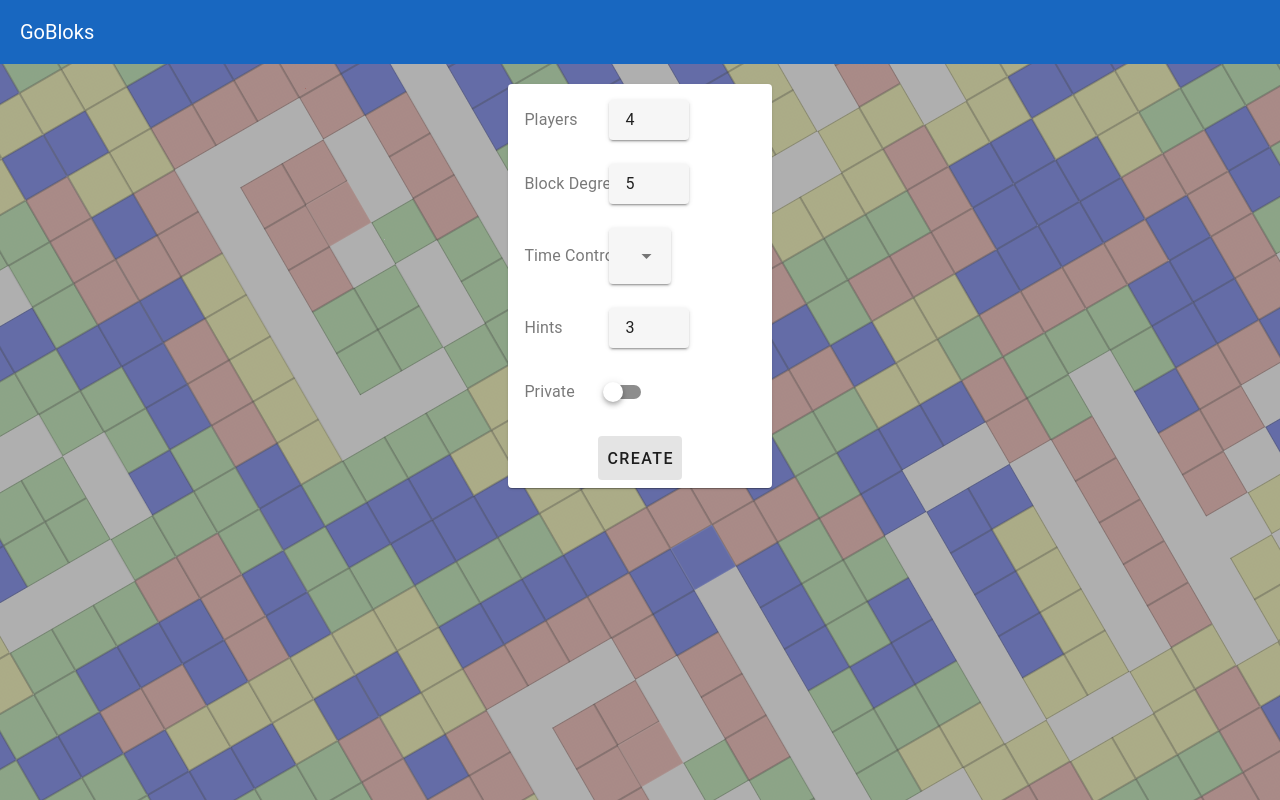
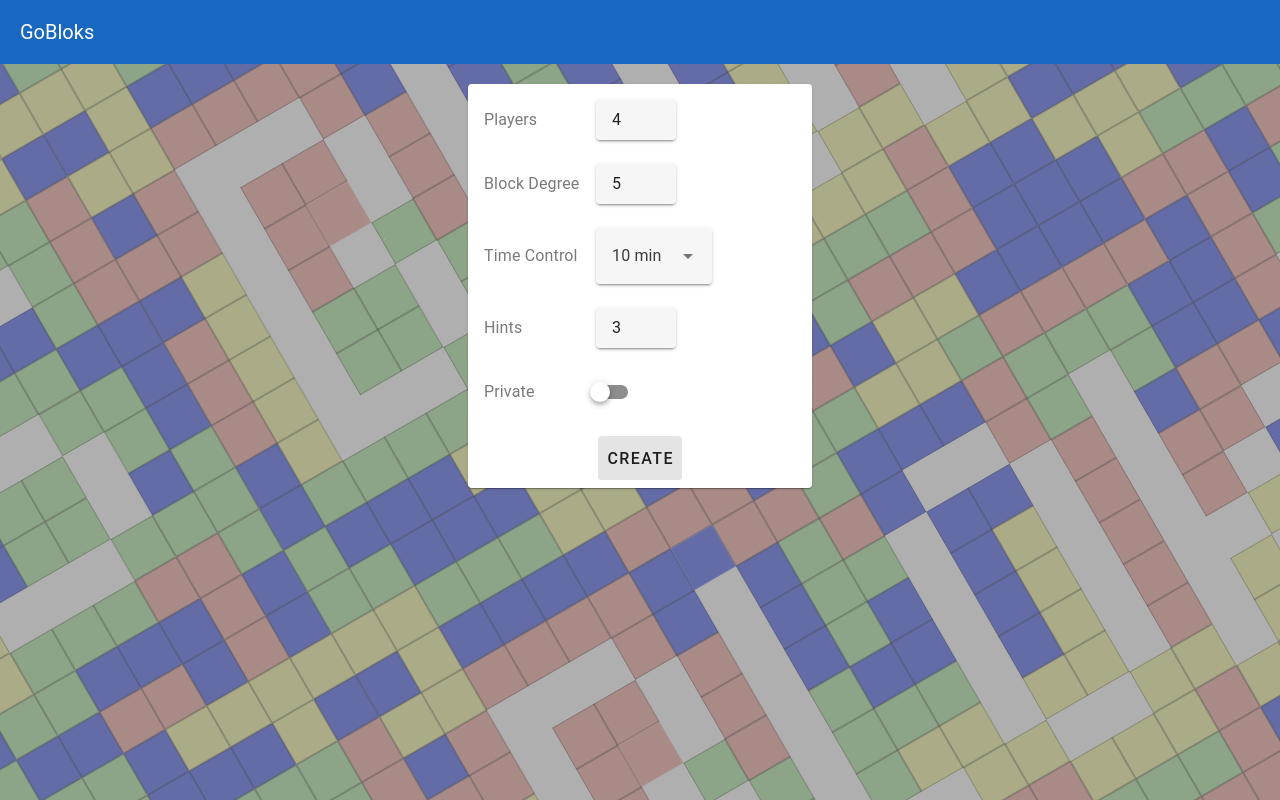
Before and after one commit to afinestead/gobloks, a Vue app in the folder frontend/: page /#/create in a window 1280 px wide. Built offline with nearby package versions, Linux system fonts and the light colour scheme.

Commit message:
some end-of-game fixups

```diff
--- a/frontend/src/components/GameMaker.vue
+++ b/frontend/src/components/GameMaker.vue
@@ -1,11 +1,11 @@
 <template>
-  <v-card class="mx-auto my-5">
+  <v-card class="mx-auto my-5" width="344px">
     <v-card-text>
       <v-row>
         <v-col cols="4" class="my-auto">
           <v-label>Players</v-label>
         </v-col>
-        <v-col>
+        <v-col cols="5">
           <v-text-field
             width="80"
             v-model="nPlayers"
@@ -25,7 +25,7 @@
         <v-col cols="4" class="my-auto">
           <v-label>Block Degree</v-label>
         </v-col>
-        <v-col cols="4">
+        <v-col cols="5">
           <v-text-field
             width="80"
             v-model="blockDeg"
@@ -73,7 +73,7 @@
         <v-col cols="4" class="my-auto">
           <v-label>Time Control</v-label>
         </v-col>
-        <v-col cols="4">
+        <v-col cols="5">
           <v-select
             v-model="timeControl"
             :items="[
@@ -133,7 +133,7 @@
         <v-col cols="4" class="my-auto">
           <v-label>Hints</v-label>
         </v-col>
-        <v-col>
+        <v-col cols="5">
           <v-text-field
             width="80"
             v-model="hints"
@@ -152,7 +152,7 @@
         <v-col cols="4" class="my-auto">
           <v-label>Private</v-label>
         </v-col>
-        <v-col>
+        <v-col cols="5">
           <v-switch
             v-model="privateGame"
             class="align-center"
```
Also changed, not shown: 1 other file (tests, documents, lock files or other folders).
